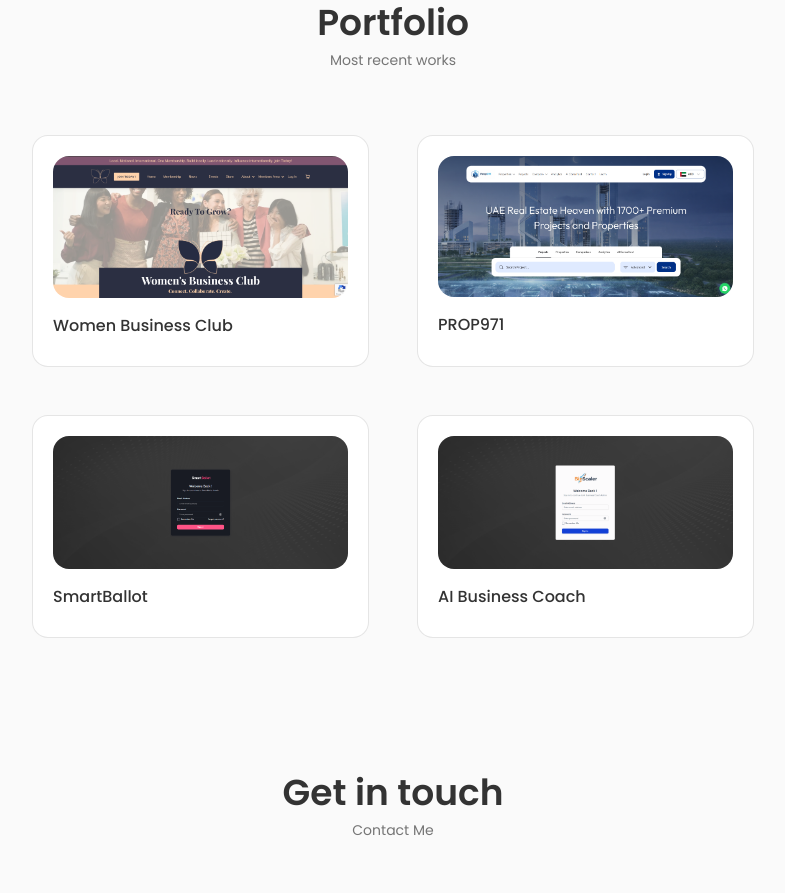
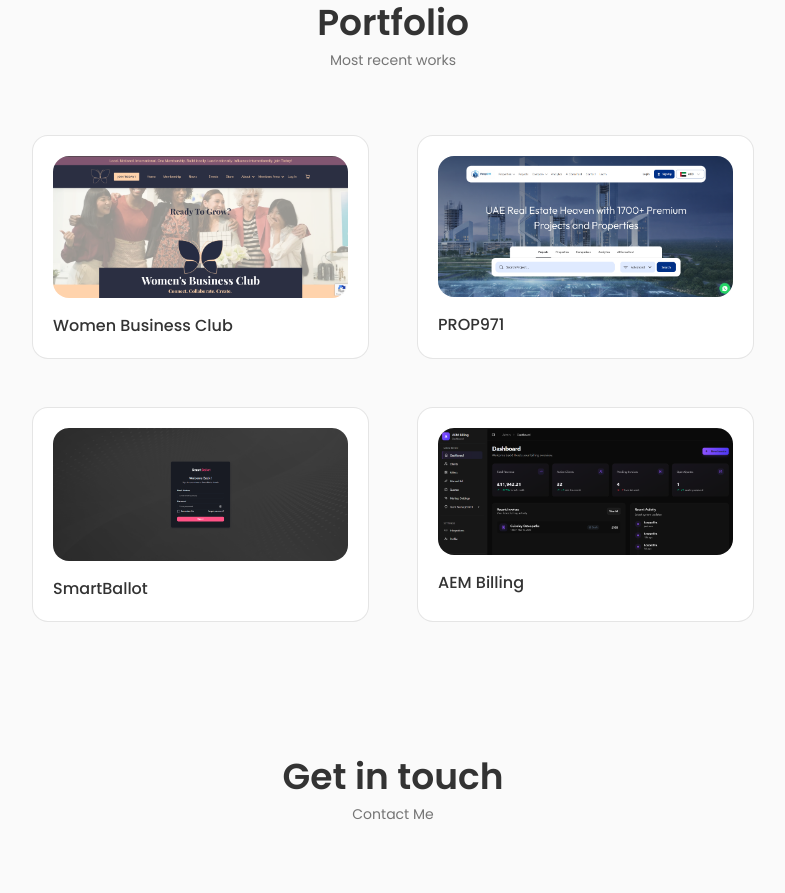
Before and after one commit to Bhavesh8204/Portfolio-Website, a Next.js app: page / in a window 1280 px wide. Shown: the part 2620-3513 px from the top of the page, without its empty margins (247-1032 px from the left). Built offline with nearby package versions, Linux system fonts and the light colour scheme.

Commit message:
Fix : Chnages !

```diff
--- a/src/components/work/Data.ts
+++ b/src/components/work/Data.ts
@@ -9,6 +9,7 @@
   image: StaticImageData;
   title: string;
   category: string;
+  link: string;
 }
 
 interface NavItem {
@@ -21,25 +22,29 @@
     image: Work1,
     title: "Women Business Club",
     category: "next.js",
+    link: "https://www.womensbusiness.club/",
   },
   {
     id: 2,
     image: Work2,
     title: "PROP971",
     category: "next.js",
+    link: "https://www.prop971.com/",
   },
   {
     id: 3,
     image: Work3,
     title: "SmartBallot",
     category: "next.js",
+    link: "https://app-admin.smartballotapp.com",
   },
 
   {
     id: 4,
     image: Work4,
-    title: "AI Business Coach",
+    title: "AEM Billing",
     category: "next.js",
+    link: "https://aemdb.co.uk",
   },
 ];
 
--- a/src/components/work/WorksItems.tsx
+++ b/src/components/work/WorksItems.tsx
@@ -7,23 +7,22 @@
     image: StaticImageData;
     title: string;
     category: string;
+    link: string;
   };
 }
 
 const WorksItems: React.FC<WorkItemProps> = ({ item }) => {
   return (
-    <div className="work_card" key={item.id}>
+    <a
+      href={item.link}
+      target="_blank"
+      rel="noreferrer"
+      className="work_card"
+      key={item.id}
+    >
       <Image src={item.image} alt="" className="work_img" />
       <h3 className="work_title">{item.title}</h3>
-      {/* <a
-        href={`Project${item.id}/index.html`}
-        target="_blank"
-        rel="noreferrer"
-        className="work_button"
-      >
-        Demo <i className="bx bx-right-arrow-alt work_button-icon"></i>
-      </a> */}
-    </div>
+    </a>
   );
 };
 
--- a/src/components/work/work.css
+++ b/src/components/work/work.css
@@ -31,6 +31,20 @@
   border: 1px solid rgba(0, 0, 0, 0.1);
   padding: 1.25rem;
   border-radius: 1rem;
+  text-decoration: none;
+  color: inherit;
+  cursor: pointer;
+  transition: transform 0.3s ease, box-shadow 0.3s ease;
+}
+
+.work_card:hover {
+  transform: translateY(-5px);
+  box-shadow: 0 8px 20px rgba(0, 0, 0, 0.15);
+}
+
+.work_card:hover .work_title {
+  color: var(--title-color-dark, var(--title-color));
+  text-decoration: underline;
 }
 
 .work_img {
@@ -42,7 +56,7 @@
 .work_title {
   font-size: var(--normal-font-size);
   font-weight: var(--font-medium);
-  margin-bottom: var(--mb-0-5);
+  margin-bottom: 0;
 }
 
 .work_button {
```
Also changed, not shown: src/assets/work4.png, 1 other file (tests, documents, lock files or other folders).
